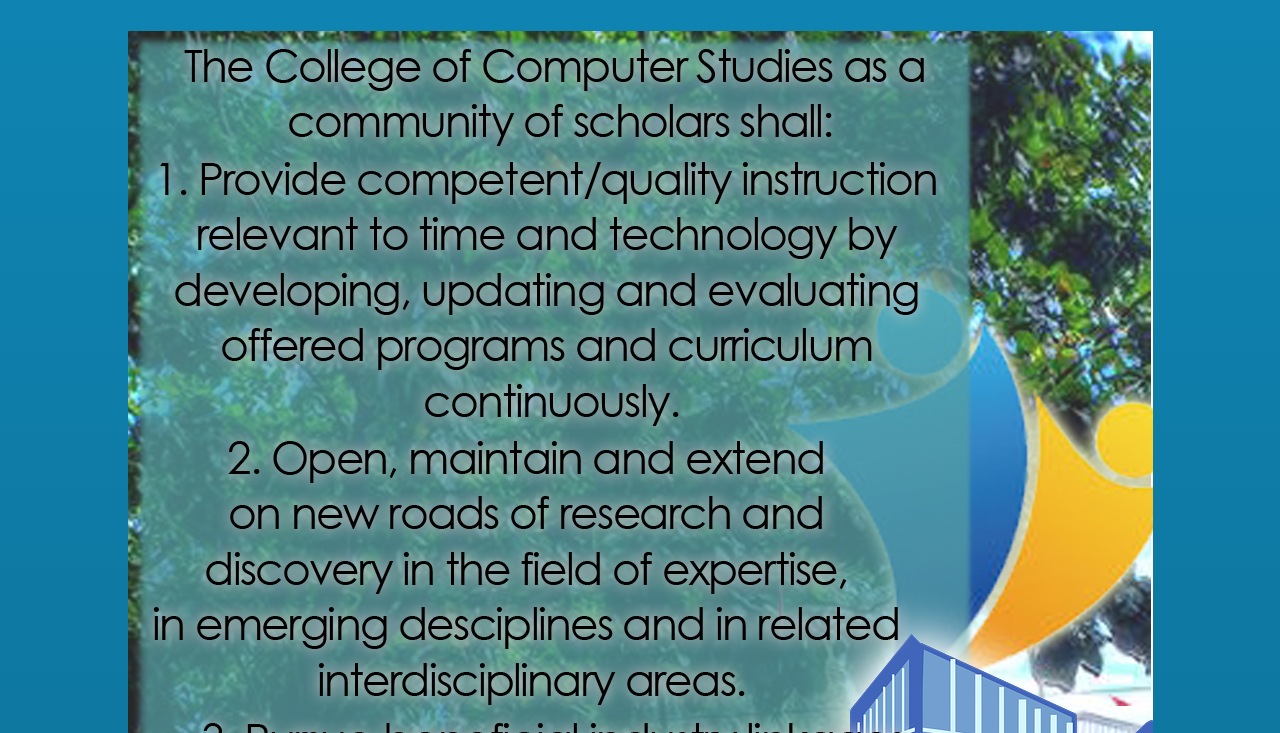
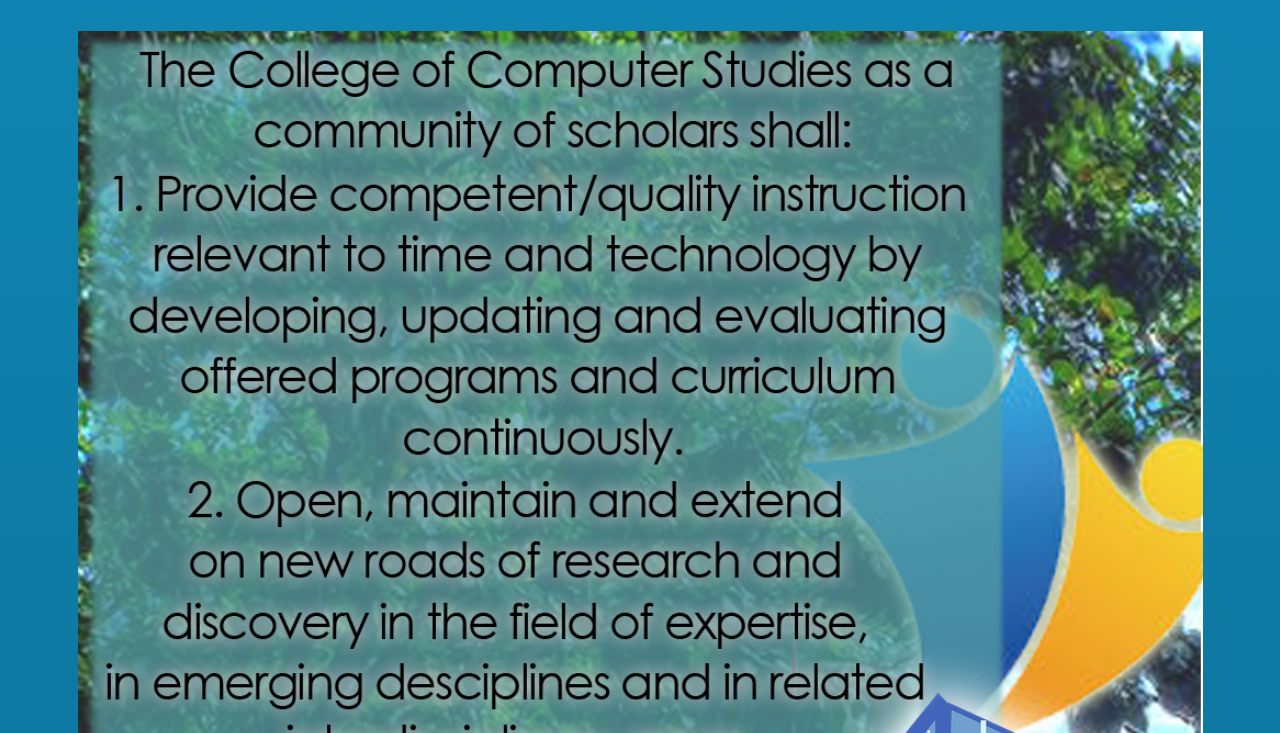
Before and after one commit to shanelalou/hihi, a plain HTML site: page goals.html in a window 1280 px wide. Shown: the part 28-761 px from the top of the page. Drawn offline with Linux system fonts and the light colour scheme.

Commit message:
Update goals.html

```diff
--- a/goals.html
+++ b/goals.html
@@ -17,7 +17,8 @@
 			</div>
   <div data-role="content" align="center">
  <br>
-  <img src="images/goals.jpg" ></br>
+  <img src="images/goals.jpg" width="90%" height=90%"></br>
+
 
 </div>
 
```
